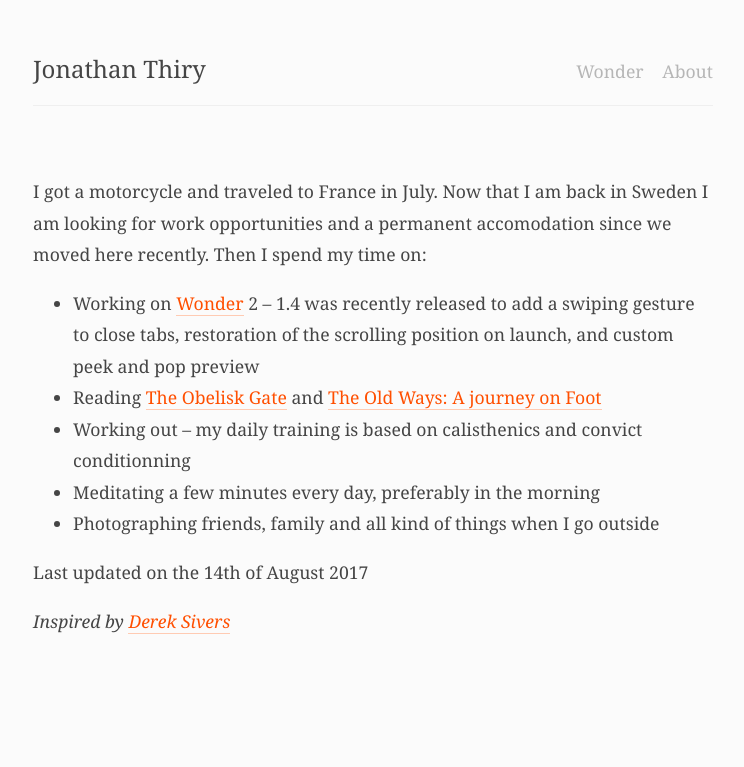
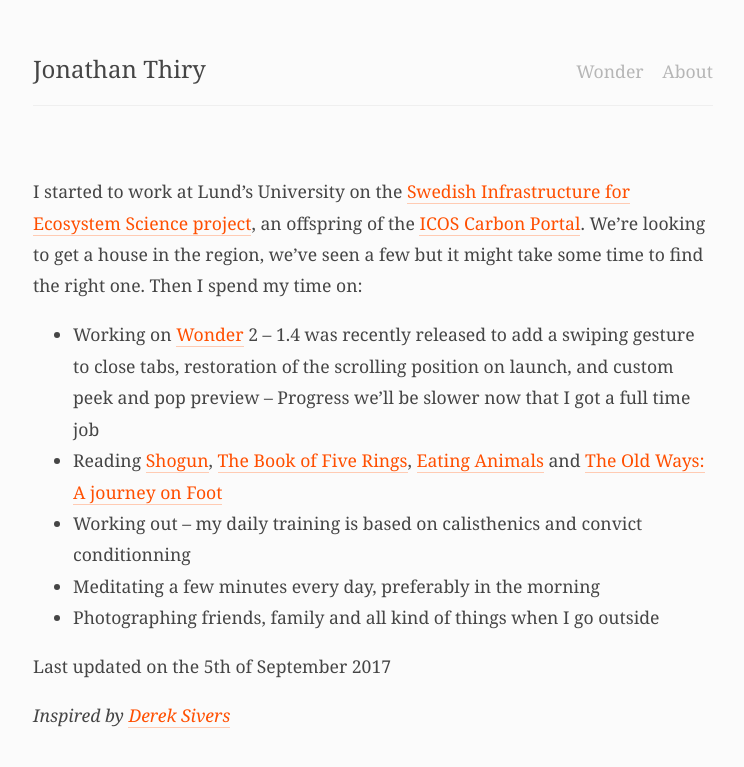
Before and after one commit to jonathanthiry/jonathanthiry.github.com, a Jekyll site: the page built from now.md, in a window 1280 px wide. Shown: the top 767 px of the page, without its empty margins (267-1011 px from the left). Built offline with Jekyll 4.4.1, drawn with Linux system fonts in a browser that asks for light colours.

Commit message:
Update now page

```diff
--- a/now.md
+++ b/now.md
@@ -1,13 +1,14 @@
 ---
 layout: page
 permalink: /now
-date: 2017-08-14
+date: 2017-09-05
 ---
 
-I got a motorcycle and traveled to France in July. Now that I am back in Sweden I am looking for work opportunities and a permanent accomodation since we moved here recently. Then I spend my time on:
+I started to work at Lund's University on the [Swedish Infrastructure for Ecosystem Science project](http://www.fieldsites.se/en-GB), an offspring of the [ICOS Carbon Portal](https://www.icos-cp.eu/).
+We're looking to get a house in the region, we've seen a few but it might take some time to find the right one. Then I spend my time on:
 
-- Working on [Wonder](https://itunes.apple.com/us/app/wonder-reader-for-wikipedia/id1050888989?mt=8&at=1010lo2M) 2 -- 1.4 was recently released to add a swiping gesture to close tabs, restoration of the scrolling position on launch, and custom peek and pop preview
-- Reading [The Obelisk Gate](https://en.wikipedia.org/wiki/The_Obelisk_Gate) and [The Old Ways: A journey on Foot](https://www.goodreads.com/book/show/13369533-the-old-ways)
+- Working on [Wonder](https://itunes.apple.com/us/app/wonder-reader-for-wikipedia/id1050888989?mt=8&at=1010lo2M) 2 -- 1.4 was recently released to add a swiping gesture to close tabs, restoration of the scrolling position on launch, and custom peek and pop preview -- Progress we'll be slower now that I got a full time job
+- Reading [Shogun](https://en.wikipedia.org/wiki/Sh%C5%8Dgun_(novel)), [The Book of Five Rings](https://en.wikipedia.org/wiki/The_Book_of_Five_Rings), [Eating Animals](https://en.wikipedia.org/wiki/Eating_Animals) and [The Old Ways: A journey on Foot](https://www.goodreads.com/book/show/13369533-the-old-ways)
 - Working out -- my daily training is based on calisthenics and convict conditionning
 - Meditating a few minutes every day, preferably in the morning
 - Photographing friends, family and all kind of things when I go outside
```
